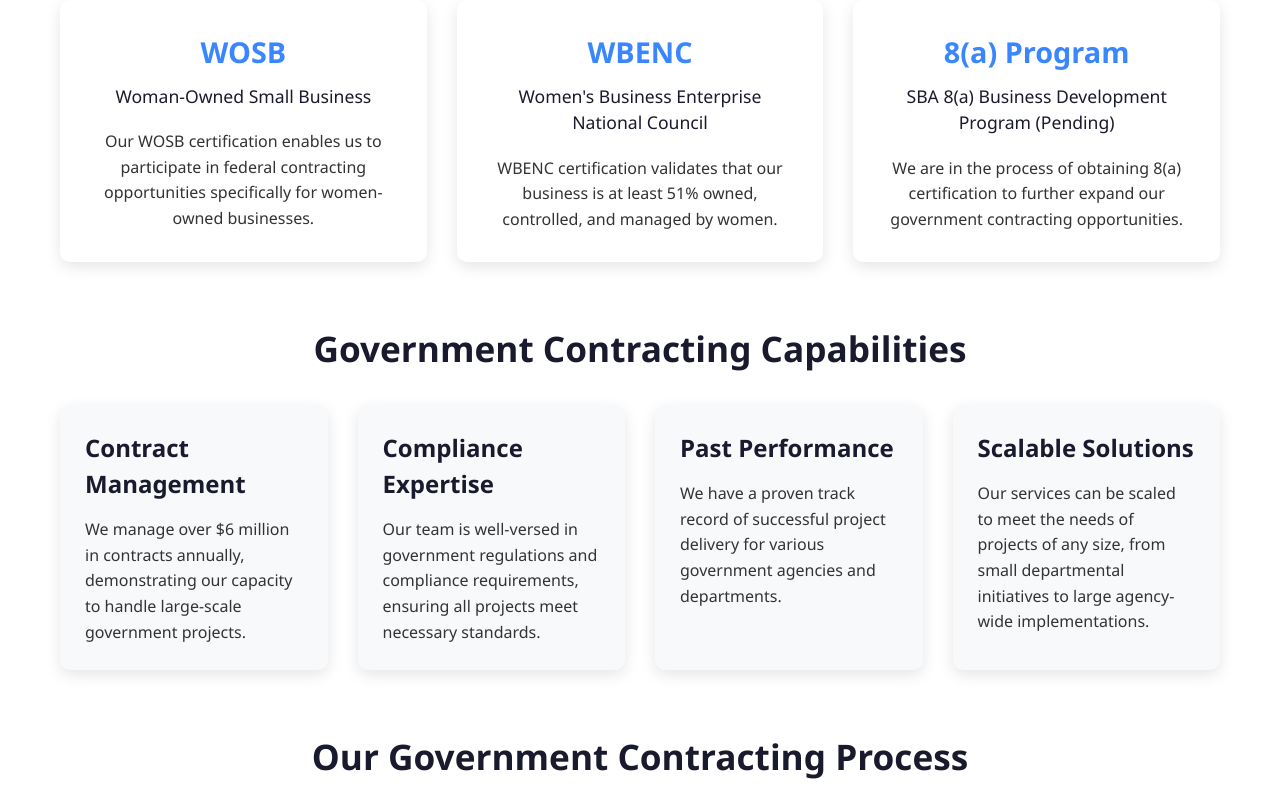
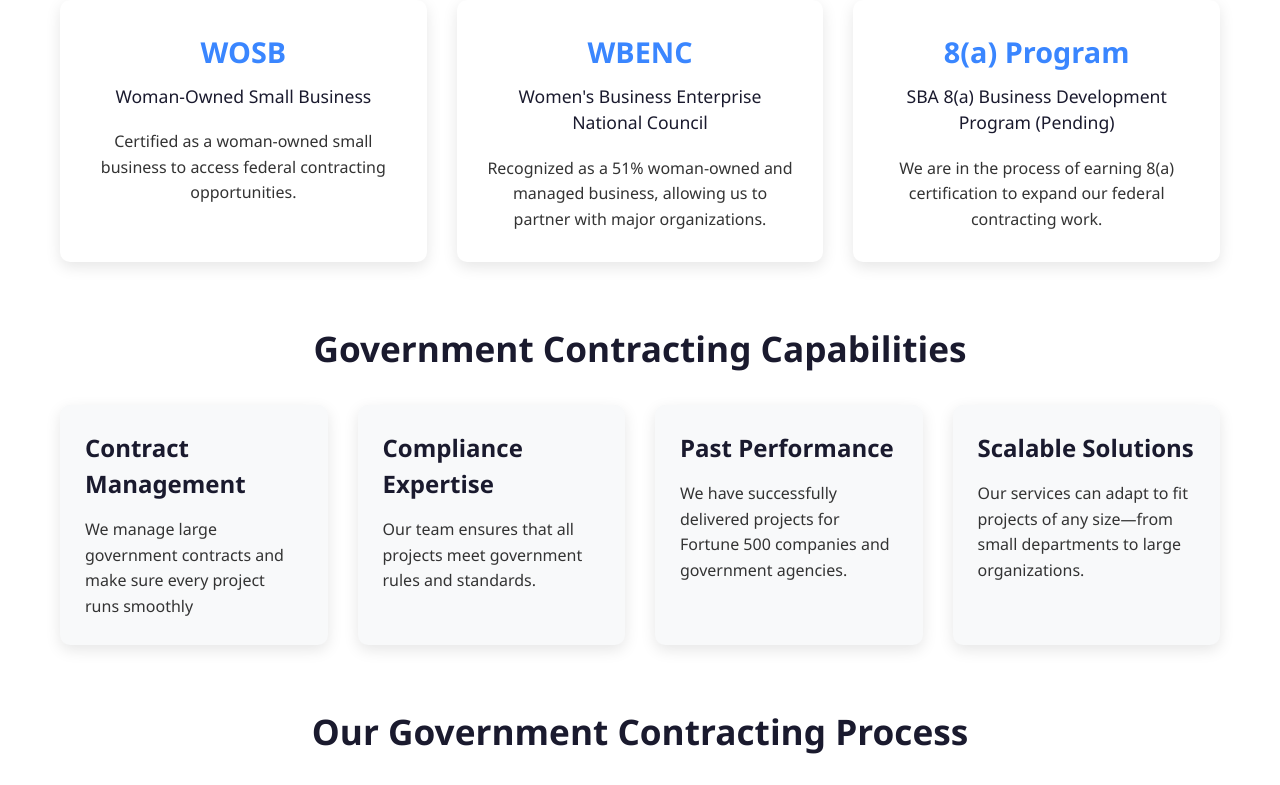
Before and after one commit to Mihaivich/DC, a React (Vite) app: page /government in a window 1280 px wide. Shown: the part 540-1325 px from the top of the page. Built offline with nearby package versions, Linux system fonts and the light colour scheme.

Commit message:
update descriptions

```diff
--- a/src/components/Footer.jsx
+++ b/src/components/Footer.jsx
@@ -10,7 +10,7 @@
           <div className="footer-section">
             <h3>Diversity Connected</h3>
             <p>
-              Empowering businesses with strategic solutions in project
+              Helping businesses grow with smart solutions in project
               management, logistics, and marketing.
             </p>
             <div className="social-icons">
--- a/src/pages/About.jsx
+++ b/src/pages/About.jsx
@@ -6,10 +6,7 @@
     <div className="about">
       <div className="about-header">
         <h1>About Us</h1>
-        <p>
-          Learn about our journey, mission, and the team behind Diversity
-          Connected
-        </p>
+        <p>Our Story, Mission, and Leadership</p>
       </div>
 
       <div className="about-content">
--- a/src/pages/Contact.jsx
+++ b/src/pages/Contact.jsx
@@ -1,12 +1,12 @@
-import React from 'react';
-import '../styles/Contact.css';
+import React from "react";
+import "../styles/Contact.css";
 
 const Contact = () => {
   return (
     <div className="contact">
       <div className="contact-header">
         <h1>Contact Us</h1>
-        <p>Get in touch with our team to discuss how we can help your business</p>
+        <p>Connect with Our Team</p>
       </div>
 
       <div className="contact-content">
@@ -36,10 +36,17 @@
 
               <div className="form-group">
                 <label htmlFor="message">Message</label>
-                <textarea id="message" name="message" rows="5" required></textarea>
+                <textarea
+                  id="message"
+                  name="message"
+                  rows="5"
+                  required
+                ></textarea>
               </div>
 
-              <button type="submit" className="submit-button">Send Message</button>
+              <button type="submit" className="submit-button">
+                Send Message
+              </button>
             </form>
           </div>
 
@@ -49,7 +56,11 @@
               <i className="fas fa-map-marker-alt"></i>
               <div>
                 <h3>Address</h3>
-                <p>123 Business Avenue, Suite 500<br />Chicago, IL 60601</p>
+                <p>
+                  123 Business Avenue, Suite 500
+                  <br />
+                  Chicago, IL 60601
+                </p>
               </div>
             </div>
 
@@ -73,17 +84,29 @@
               <i className="fas fa-clock"></i>
               <div>
                 <h3>Business Hours</h3>
-                <p>Monday - Friday: 9:00 AM - 5:00 PM<br />Saturday - Sunday: Closed</p>
+                <p>
+                  Monday - Friday: 9:00 AM - 5:00 PM
+                  <br />
+                  Saturday - Sunday: Closed
+                </p>
               </div>
             </div>
 
             <div className="social-links">
               <h3>Connect With Us</h3>
               <div className="social-icons">
-                <a href="#" className="social-icon"><i className="fab fa-linkedin"></i></a>
-                <a href="#" className="social-icon"><i className="fab fa-twitter"></i></a>
-                <a href="#" className="social-icon"><i className="fab fa-facebook"></i></a>
-                <a href="#" className="social-icon"><i className="fab fa-instagram"></i></a>
+                <a href="#" className="social-icon">
+                  <i className="fab fa-linkedin"></i>
+                </a>
+                <a href="#" className="social-icon">
+                  <i className="fab fa-twitter"></i>
+                </a>
+                <a href="#" className="social-icon">
+                  <i className="fab fa-facebook"></i>
+                </a>
+                <a href="#" className="social-icon">
+                  <i className="fab fa-instagram"></i>
+                </a>
               </div>
             </div>
           </div>
--- a/src/pages/Government.jsx
+++ b/src/pages/Government.jsx
@@ -1,12 +1,12 @@
-import React from 'react';
-import '../styles/Government.css';
+import React from "react";
+import "../styles/Government.css";
 
 const Government = () => {
   return (
     <div className="government">
       <div className="government-header">
         <h1>Government Contracting</h1>
-        <p>Learn about our government certifications and contracting capabilities</p>
+        <p>Certifications and Contracting Capabilities</p>
       </div>
 
       <div className="government-content">
@@ -17,7 +17,10 @@
               <h3>WOSB</h3>
               <p>Woman-Owned Small Business</p>
               <div className="cert-description">
-                <p>Our WOSB certification enables us to participate in federal contracting opportunities specifically for women-owned businesses.</p>
+                <p>
+                  Certified as a woman-owned small business to access federal
+                  contracting opportunities.
+                </p>
               </div>
             </div>
 
@@ -25,7 +28,10 @@
               <h3>WBENC</h3>
               <p>Women's Business Enterprise National Council</p>
               <div className="cert-description">
-                <p>WBENC certification validates that our business is at least 51% owned, controlled, and managed by women.</p>
+                <p>
+                  Recognized as a 51% woman-owned and managed business, allowing
+                  us to partner with major organizations.
+                </p>
               </div>
             </div>
 
@@ -33,7 +39,10 @@
               <h3>8(a) Program</h3>
               <p>SBA 8(a) Business Development Program (Pending)</p>
               <div className="cert-description">
-                <p>We are in the process of obtaining 8(a) certification to further expand our government contracting opportunities.</p>
+                <p>
+                  We are in the process of earning 8(a) certification to expand
+                  our federal contracting work.
+                </p>
               </div>
             </div>
           </div>
@@ -44,22 +53,34 @@
           <div className="capabilities-content">
             <div className="capability-item">
               <h3>Contract Management</h3>
-              <p>We manage over $6 million in contracts annually, demonstrating our capacity to handle large-scale government projects.</p>
+              <p>
+                We manage large government contracts and make sure every project
+                runs smoothly
+              </p>
             </div>
 
             <div className="capability-item">
               <h3>Compliance Expertise</h3>
-              <p>Our team is well-versed in government regulations and compliance requirements, ensuring all projects meet necessary standards.</p>
+              <p>
+                Our team ensures that all projects meet government rules and
+                standards.
+              </p>
             </div>
 
             <div className="capability-item">
               <h3>Past Performance</h3>
-              <p>We have a proven track record of successful project delivery for various government agencies and departments.</p>
+              <p>
+                We have successfully delivered projects for Fortune 500
+                companies and government agencies.
+              </p>
             </div>
 
             <div className="capability-item">
               <h3>Scalable Solutions</h3>
-              <p>Our services can be scaled to meet the needs of projects of any size, from small departmental initiatives to large agency-wide implementations.</p>
+              <p>
+                Our services can adapt to fit projects of any size—from small
+                departments to large organizations.
+              </p>
             </div>
           </div>
         </section>
@@ -71,7 +92,10 @@
               <div className="step-number-gov">1</div>
               <div className="step-content">
                 <h3>Initial Consultation</h3>
-                <p>We begin with a thorough understanding of your agency's needs and objectives.</p>
+                <p>
+                  We begin with a thorough understanding of your agency's needs
+                  and objectives.
+                </p>
               </div>
             </div>
 
@@ -79,7 +103,10 @@
               <div className="step-number-gov">2</div>
               <div className="step-content">
                 <h3>Proposal Development</h3>
-                <p>Our team develops a comprehensive proposal tailored to your specific requirements.</p>
+                <p>
+                  Our team develops a comprehensive proposal tailored to your
+                  specific requirements.
+                </p>
               </div>
             </div>
 
@@ -87,7 +114,10 @@
               <div className="step-number-gov">3</div>
               <div className="step-content">
                 <h3>Contract Negotiation</h3>
-                <p>We work with your contracting officers to finalize terms and conditions.</p>
+                <p>
+                  We work with your contracting officers to finalize terms and
+                  conditions.
+                </p>
               </div>
             </div>
 
@@ -95,7 +125,10 @@
               <div className="step-number-gov">4</div>
               <div className="step-content">
                 <h3>Project Execution</h3>
-                <p>Our experienced team implements the solution according to agreed specifications.</p>
+                <p>
+                  Our experienced team implements the solution according to
+                  agreed specifications.
+                </p>
               </div>
             </div>
 
@@ -103,7 +136,10 @@
               <div className="step-number-gov">5</div>
               <div className="step-content">
                 <h3>Ongoing Support</h3>
-                <p>We provide continued support and maintenance as needed throughout the contract period.</p>
+                <p>
+                  We provide continued support and maintenance as needed
+                  throughout the contract period.
+                </p>
               </div>
             </div>
           </div>
```
Also changed, not shown: src/pages/Expertise.jsx (+47 -14 lines).
